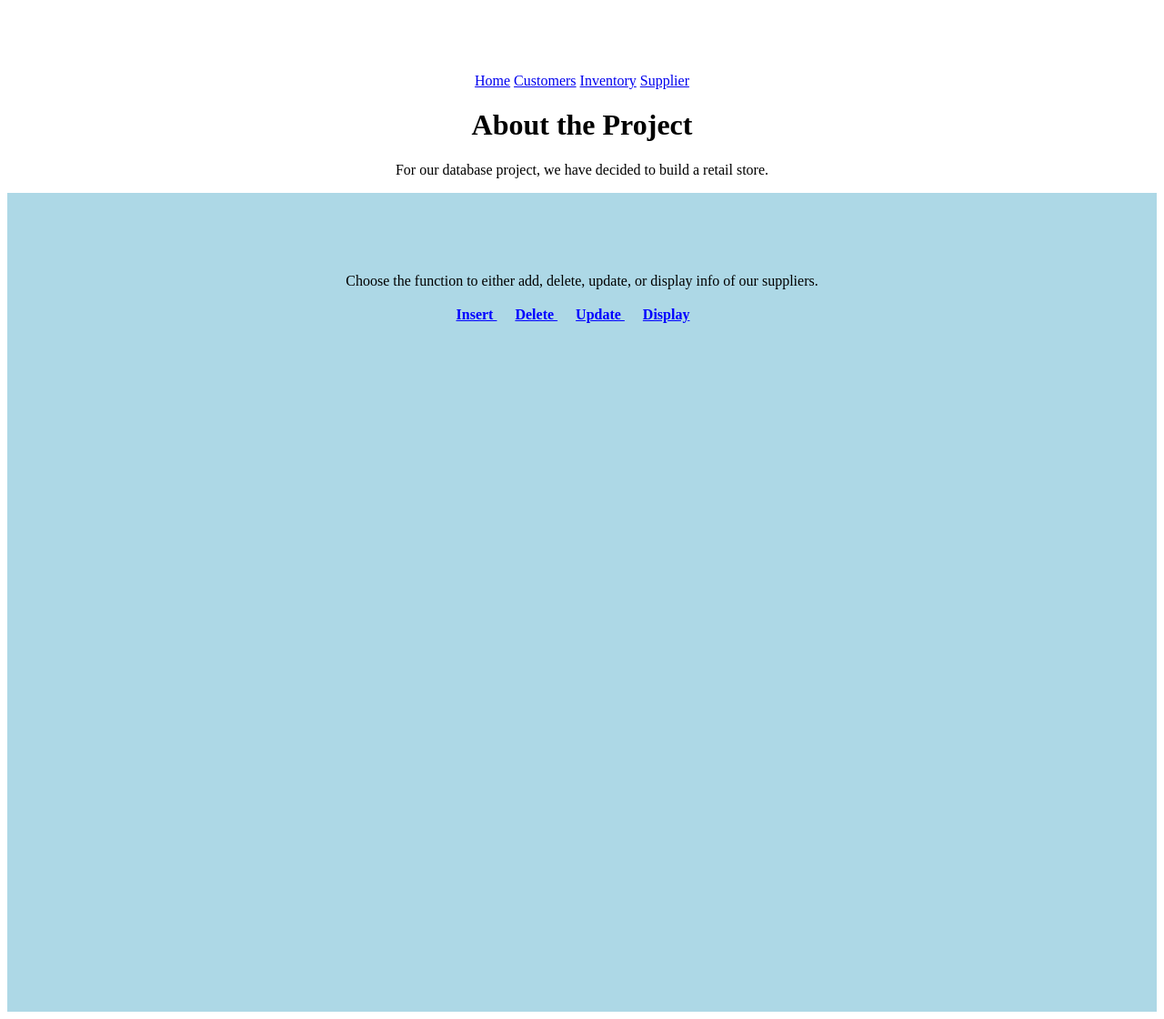
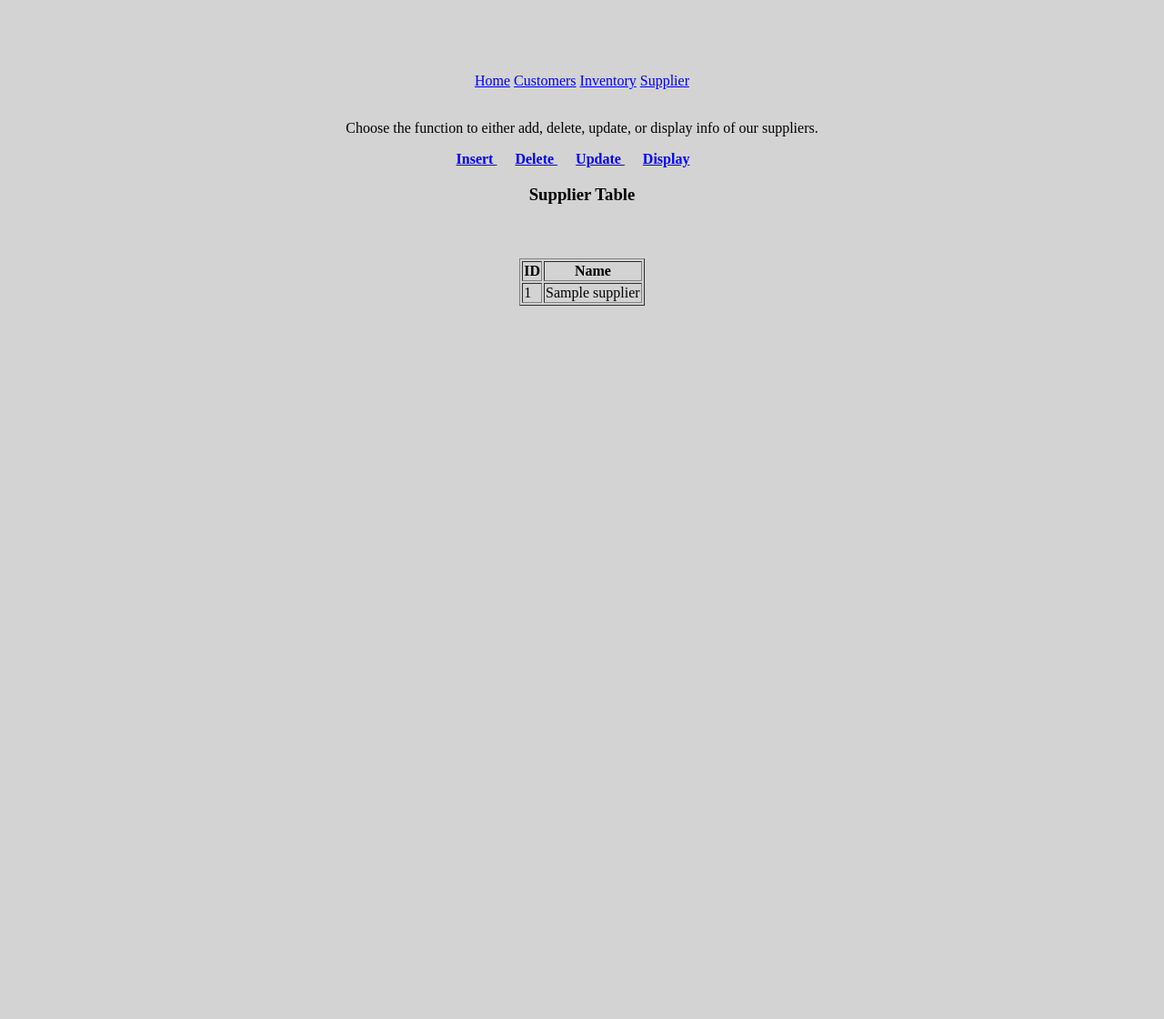
Before and after one commit to HaydenMoore/database-design-group-3, a PHP site: page /supplier.php in a window 1280 px wide. Shown: the whole page at 91% size. After the commit the page ends 336 px from the top, so only its background shows below. Run offline with PHP 8.4, Linux system fonts and the light colour scheme; tables that the repository leaves empty hold one stand-in row (values such as "Sample post").

Commit message:
Update supplier.php

```diff
--- a/supplier.php
+++ b/supplier.php
@@ -3,27 +3,27 @@
 
 	<head>
       <title>Supplier Page</title>
+	  <link rel="stylesheet" href="main.css">
 	</head>
 
 <body>
-
 <div align="center">
 <?php include('Navigation.html'); ?>
-<h1>About the Project</h1>
-<p>
-For our database project, we have decided to build a retail store.
-</p>
-
-<div style="min-height:900px; background-color: lightblue;" align="center">
-<br><br><br><br>
+<br>
 <p>Choose the function to either add, delete, update, or display info of our suppliers. <br> </p>
-<table>
 <tr>
 <td><a href="insert.php" style="color:blue;font-weight:bold;">Insert </a> &nbsp&nbsp&nbsp&nbsp;</td>
 <td><a href="delete.php" style="color:blue;font-weight:bold;">Delete </a> &nbsp&nbsp&nbsp&nbsp;</td>
 <td><a href="update.php" style="color:blue;font-weight:bold;">Update </a> &nbsp&nbsp&nbsp&nbsp;</td>
 <td><a href="display.php" style="color:blue;font-weight:bold;">Display</a> &nbsp&nbsp&nbsp&nbsp;</td>
 </tr>
+<table>
+<?php
+		require("public_html/dbconnect.php");
+		require("public_html/tableshow.php");
+
+		show_supplier($conn);
+		?>
 
 </div>
 </body> </html>
```
